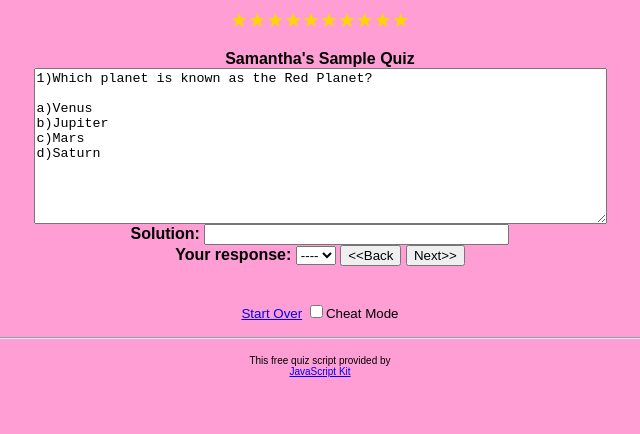
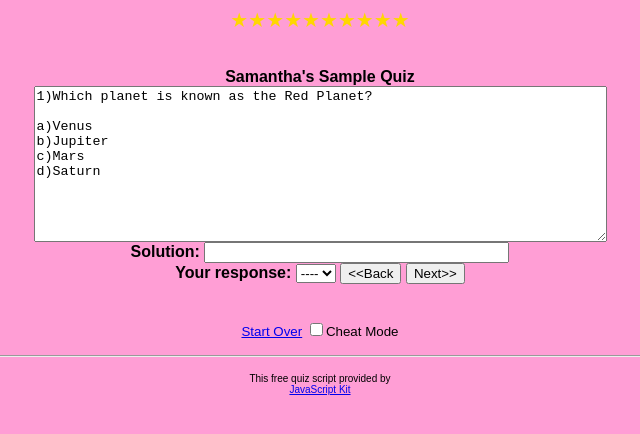
Before and after one commit to samsuttie97-eng/samanthasquiz, a plain HTML site: page index.html in a window 1280 px wide. Shown: the whole page, without its empty margins (320-960 px from the left). Drawn offline with Linux system fonts and the light colour scheme.

Commit message:
Update index.html

```diff
--- a/index.html
+++ b/index.html
@@ -18,7 +18,7 @@
     <td width="50%"><form method="POST" name="instantquiz">
       <table border="0" width="100%" cellspacing="0" cellpadding="0">
         <caption><strong>Samantha's Sample Quiz</strong></caption>
-        <div style="text-align:center; font-size:20px; color:gold;">★★★★★★★★★★</div><br>
+        <div style="text-align:center; font-size:20px; color:gold;">★★★★★★★★★★</div><br><br>
         <tr>
           <td width="100%"><div align="center"><center><p><textarea rows="10" name="thequestion"
           cols="69" wrap="virtual"></textarea></td>
```
